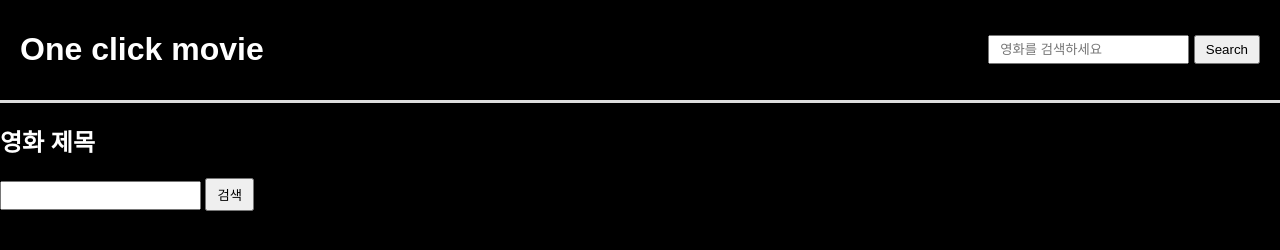
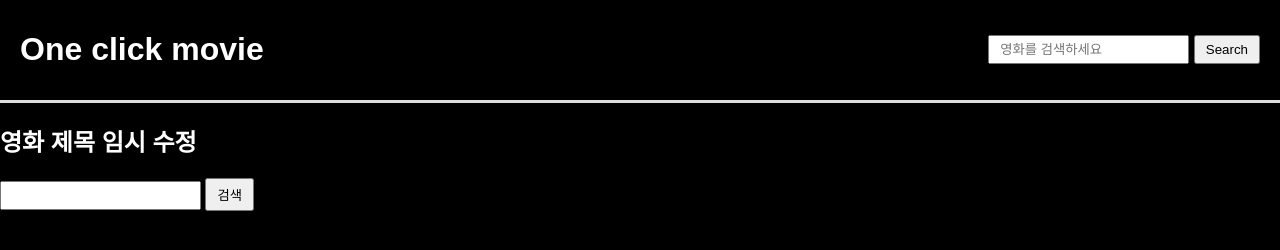
Before and after one commit to jeongol/js-movie, a plain HTML site: page index.html in a window 1280 px wide. Drawn offline with Linux system fonts and the light colour scheme; no server answers.

Commit message:
add: 수정 브랜치 생성

```diff
--- a/index.html
+++ b/index.html
@@ -20,7 +20,7 @@
         </form>
     </header>
     <section>
-        <h1>영화 제목</h1>
+        <h1>영화 제목 임시 수정</h1>
         <form id="search-form">
             <input type="text" id-="search">
             <button id="searchBtn">검색</button>
```
